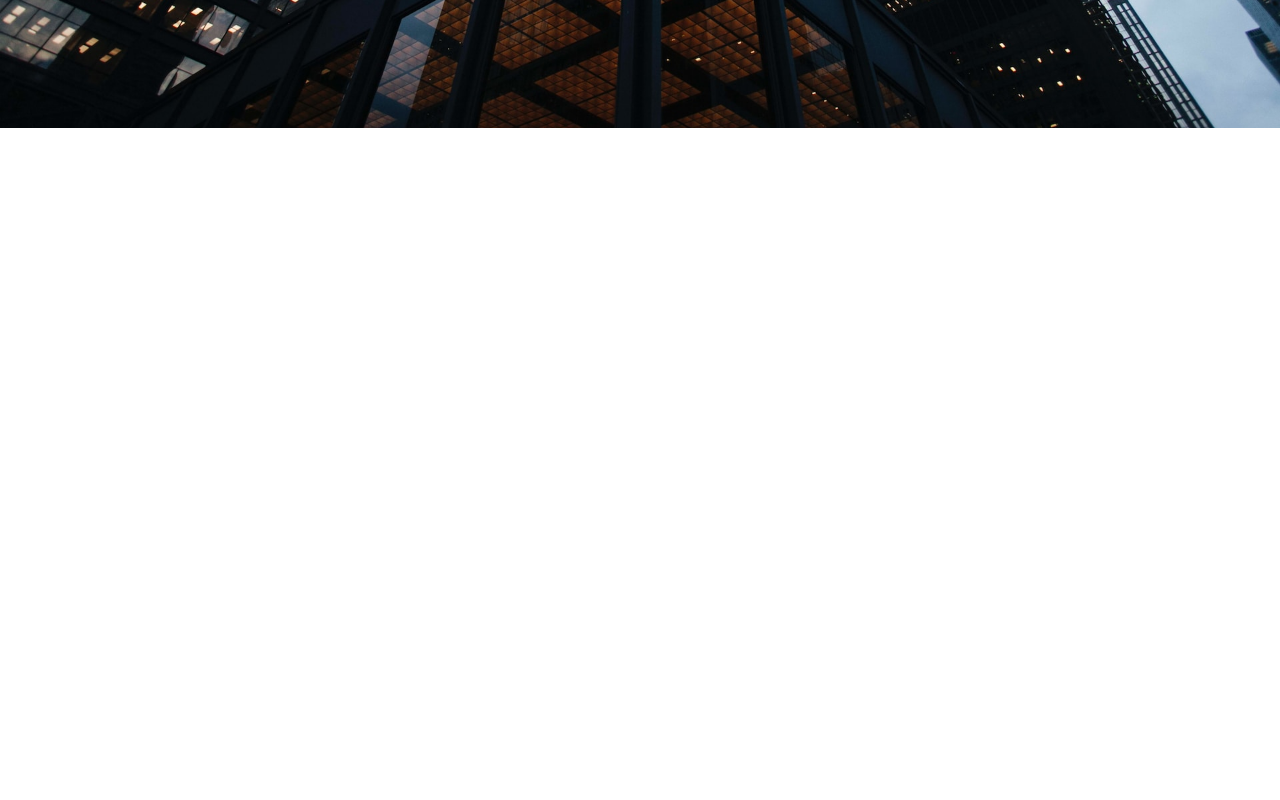
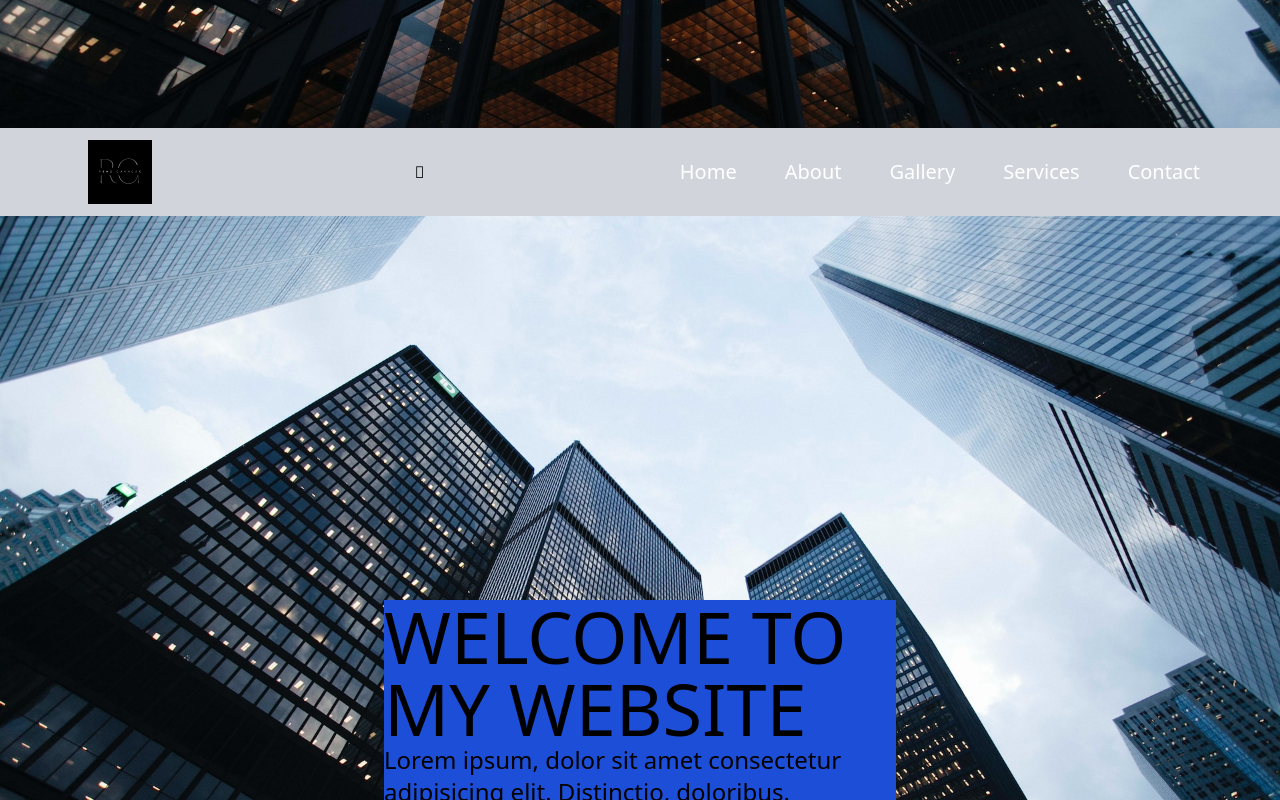
Before and after one commit to RenzKing/realestate, a React (Vite) app: page /home in a window 1280 px wide. Shown: the part 760-1560 px from the top of the page. Before the commit the page ends 888 px from the top, so only its background shows below. Built offline with nearby package versions, Linux system fonts and the light colour scheme.

Commit message:
fixing menu icon

```diff
--- a/package.json
+++ b/package.json
@@ -10,8 +10,14 @@
     "preview": "vite preview"
   },
   "dependencies": {
+    "@fortawesome/fontawesome-svg-core": "^6.4.2",
+    "@fortawesome/free-brands-svg-icons": "^6.4.2",
+    "@fortawesome/free-regular-svg-icons": "^6.4.2",
+    "@fortawesome/free-solid-svg-icons": "^6.4.2",
+    "@fortawesome/react-fontawesome": "^0.2.0",
     "@react-oauth/google": "^0.11.1",
     "@sanity/client": "^6.4.12",
+    "font-awesome": "^4.7.0",
     "hamburgers": "^1.2.1",
     "react": "^18.2.0",
     "react-dom": "^18.2.0",
--- a/src/App.jsx
+++ b/src/App.jsx
@@ -6,7 +6,7 @@ import Services from './container/Services';
 import Contact from './container/Contact';
 import Gallery from './container/Gallery';
 import Navbar from './components/Navbar';
-import HeroTextbox from './components/HeroTextbox';
+import 'font-awesome/css/font-awesome.min.css';
 
 function App() {
   return (
@@ -19,6 +19,7 @@ function App() {
         <Route path="gallery" element={<Gallery />} />
         <Route path="contact" element={<Contact />} />
       </Routes>
+      <Home />
     </>
   );
 }
--- a/src/components/Navbar.jsx
+++ b/src/components/Navbar.jsx
@@ -1,6 +1,9 @@
+import React, { useState } from 'react';
 import { Link } from 'react-router-dom';
 
 const Navbar = () => {
+  const [click, setClick] = useState(false);
+  const handleClick = () => setClick(!click);
   return (
     <>
       <div>
@@ -16,12 +19,15 @@ const Navbar = () => {
               <Link to="/home">
                 <img
                   src="public\img\Renz gayacao.png"
-                  className="h-20 w-20 cursor-pointer p-2"
+                  className=" h-20 w-20 cursor-pointer p-2"
                   alt="Renz King Gayacao"
                   id="navbar-logo"
                 />
+                <i className="fab fa-typo3" />
               </Link>
-
+              <div className="" onClick={handleClick} id="menu-icon">
+                <i className={click ? 'fas fa-times' : 'fas fa-bars'} />
+              </div>
               {/*  */}
               <ul className="flex gap-12 text-xl text-white">
                 <Link to="/home">
--- a/src/container/Home.jsx
+++ b/src/container/Home.jsx
@@ -5,12 +5,11 @@ const Home = () => {
   return (
     <>
       <Navbar />
-
       <div className="" id="section-hero">
         <div className="w-full bg-gray-200 " id="hero-container">
           <HeroTextbox />
           <img
-            src="public\img\buildings.jpg"
+            src="/img/buildings.jpg"
             className="h-screen w-full object-cover"
             alt="hero"
             id="hero-image"
```
Also changed, not shown: 1 other file (tests, documents, lock files or other folders).
